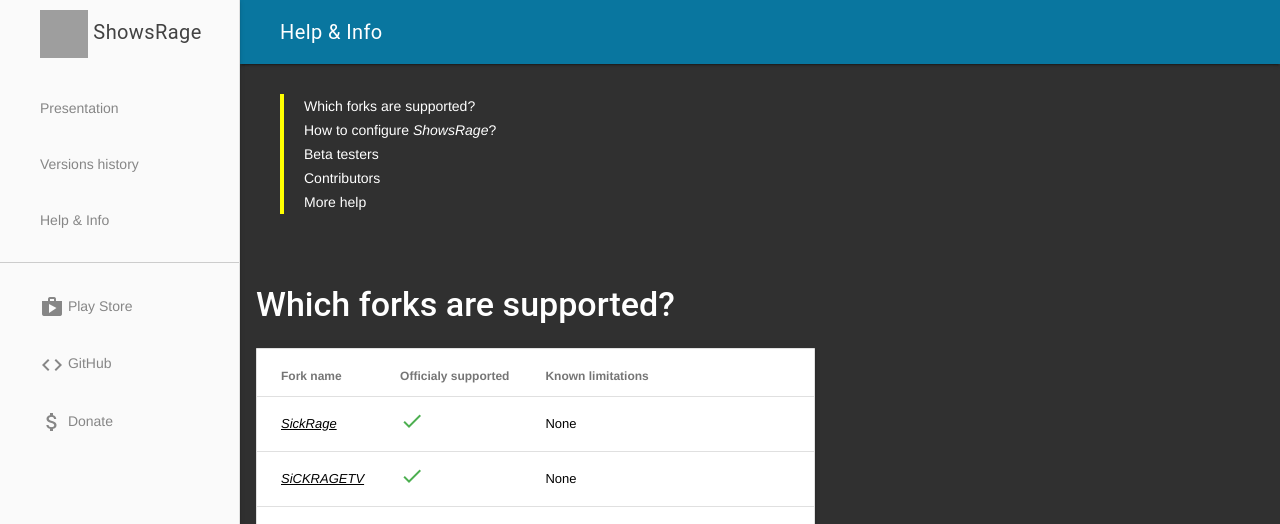
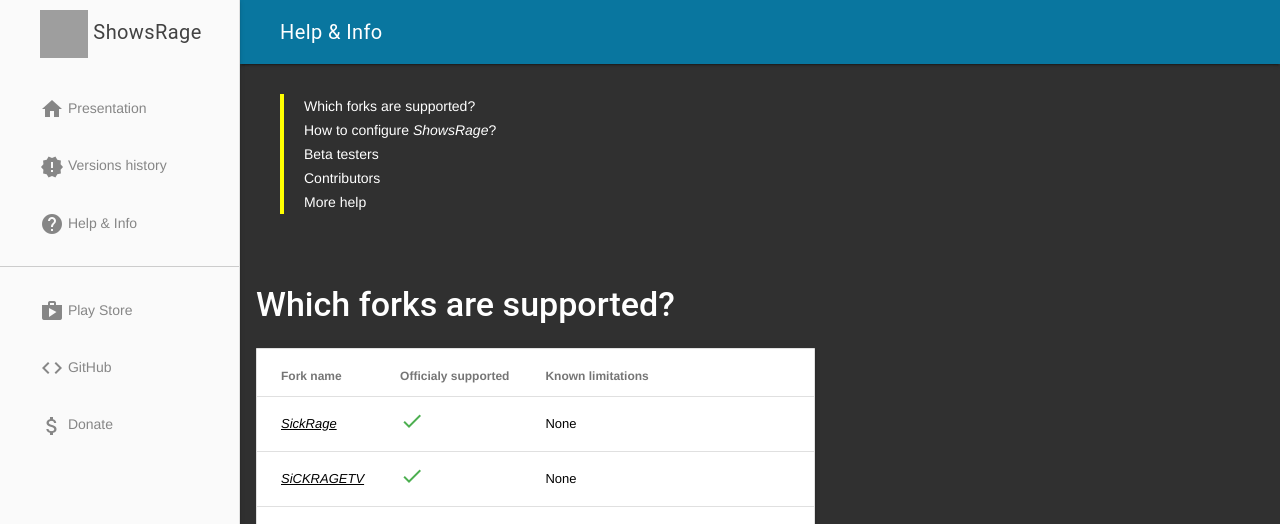
Before and after one commit to MGaetan89/ShowsRage, a Jekyll site: the page built from help.html, in a window 1280 px wide. Shown: the top 524 px of the page. Built offline with Jekyll 4.4.1, drawn with Linux system fonts in a browser that asks for light colours; nearby versions of some CDN libraries; grey boxes are pictures that could not be loaded.

Commit message:
Iconify the menu

```diff
--- a/_layouts/default.html
+++ b/_layouts/default.html
@@ -32,7 +32,10 @@
             {% assign pages = site.pages | sort:"weight" %}
             {% for my_page in pages reversed %}
                 {% if my_page.title and my_page.title != 'Demo' and my_page.layout != 'demo' %}
-                    <a class="mdl-navigation__link" href="{{ my_page.url | prepend: site.baseurl | prepend: site.url }}">{{ my_page.title }}</a>
+                    <a class="mdl-navigation__link" href="{{ my_page.url | prepend: site.baseurl | prepend: site.url }}">
+                        <i class="material-icons">{{ my_page.icon }}</i>
+                        {{ my_page.title }}
+                    </a>
                 {% endif %}
             {% endfor %}
 
--- a/help.html
+++ b/help.html
@@ -1,4 +1,5 @@
 ---
+icon: help
 layout: default
 permalink: /help.html
 title: Help & Info
--- a/index.html
+++ b/index.html
@@ -1,4 +1,5 @@
 ---
+icon: home
 layout: default
 permalink: /
 title: Presentation
--- a/versions.html
+++ b/versions.html
@@ -1,4 +1,5 @@
 ---
+icon: new_releases
 layout: default
 permalink: /versions.html
 title: Versions history
```
